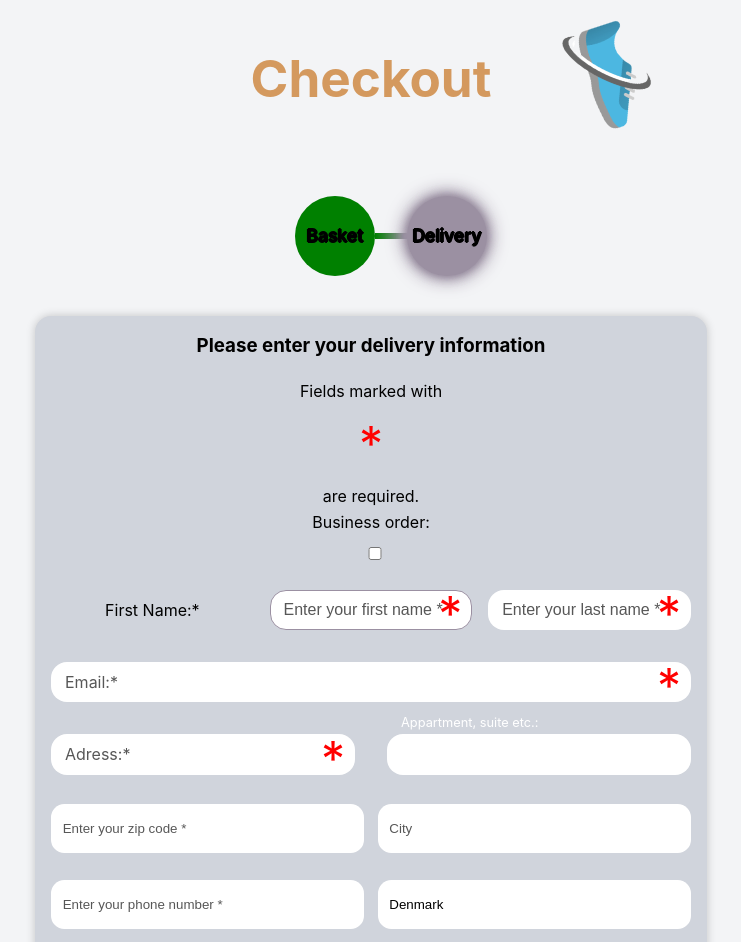
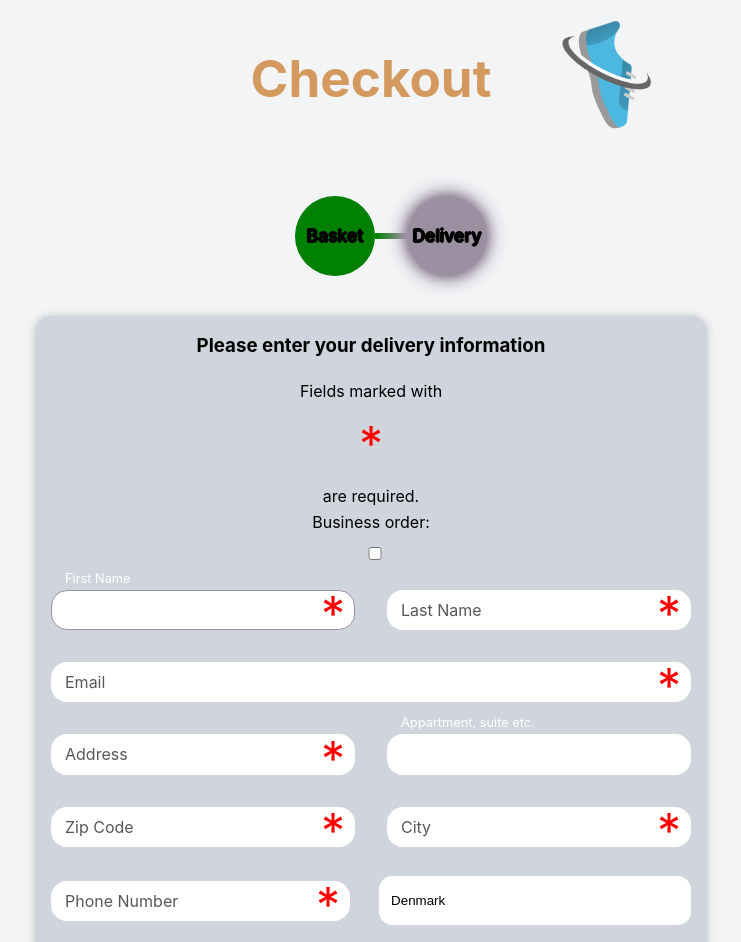
Before and after one commit to Jakob-SA/webstoreFrontend, a React (Vite) app: page /delivery in a window 1280 px wide. Shown: the top 942 px of the page, without its empty margins (269-1010 px from the left). Built offline with nearby package versions, Linux system fonts and the light colour scheme.

Commit message:
Change text in input-boxes of default order to be dynamic

```diff
--- a/src/components/delivery/orderform.tsx
+++ b/src/components/delivery/orderform.tsx
@@ -129,30 +129,28 @@ function Orderform() {
           </div>
         )}
         <div className="duoBox">
-          <label htmlFor="firstName">
-            First Name:<span className="required">*</span>
-          </label>
           <div className="input-wrapper" data-required>
             <input
-              placeholder="Enter your first name *"
               type="text"
               required
               id="firstName"
               name="userFirstName"
               autoFocus
             />
+          <label htmlFor="firstName">
+            First Name<span className="required"></span>
+          </label>
           </div>
-          <label htmlFor="lastName" hidden>
-            Last Name:<span className="required">*</span>
-          </label>
           <div className="input-wrapper" data-required>
             <input
-              placeholder="Enter your last name *"
               type="text"
               required
               id="lastName"
               name="userLastName"
             />
+            <label htmlFor="lastName" hidden>
+            Last Name<span className="required"></span>
+          </label>
           </div>
         </div>
         <div className="input-wrapper" data-required>
@@ -164,19 +162,19 @@ function Orderform() {
             autoComplete="email"
           />
           <label htmlFor="email">
-            Email:<span className="required">*</span>
+            Email<span className="required"></span>
           </label>
         </div>
         <div className="duoBox">
           <div className="input-wrapper" data-required>
             <input type="text" required id="address1" name="user_address1" />
             <label htmlFor="address1" hidden>
-              Adress:<span className="required">*</span>
+              Address<span className="required"></span>
             </label>
           </div>
           <div className="input-wrapper">
             <input type="text" id="adress2" name="user_adress2" />
-            <label htmlFor="adress2">Appartment, suite etc.:</label>
+            <label htmlFor="adress2">Appartment, suite etc.</label>
           </div>
         </div>
 
@@ -187,11 +185,8 @@ function Orderform() {
           onCityChange={setCity}
         />
         <div className="duoBox">
-          <label htmlFor="telephoneNumber" hidden>
-            Phonenumber:<span className="required">*</span>
-          </label>
+        <div className="input-wrapper" data-required>
           <input
-            placeholder="Enter your phone number *"
             type="tel"
             required
             pattern="^(\+45|0045)?\s?(\d{2}\s?){3}\d{2}$" // This is a pattern to validate the phone number to the danish format
@@ -199,6 +194,10 @@ function Orderform() {
             id="telephoneNumber"
             title="Please enter a valid danish phone number"
           ></input>
+          <label htmlFor="telephoneNumber">
+            Phone Number<span className="required"></span>
+          </label>
+          </div>
           <label htmlFor="country" hidden>
             Country: <span className="required">*</span>
           </label>
--- a/src/components/delivery/zipCodeChecker.tsx
+++ b/src/components/delivery/zipCodeChecker.tsx
@@ -39,12 +39,9 @@ export const ZipCodeChecker: React.FC<ZipCodeCheckerProps> = ({
 
   return (
     <div className="duoBox">
-      <label htmlFor="zip" hidden>
-        Zip Code:<span className="required">*</span>
-      </label>
+      <div className="input-wrapper" data-required>
         <input
           type="text"
-        placeholder="Enter your zip code *"
           required
           id="zip"
           name="user_zip"
@@ -55,20 +52,26 @@ export const ZipCodeChecker: React.FC<ZipCodeCheckerProps> = ({
             handleZipCode(e.target.value);
           }}
         />
+      <label htmlFor="zip">
+        Zip Code<span className="required"></span>
+      </label>
+      </div>
       {zipTouched && !validZip && (
-        <p className="zip-error-message">Invalid zip</p>
+        <p className="zip-error-message"></p>
       )}
-      <label htmlFor="city" hidden>
-        City:<span className="required">*</span>
-      </label>
+      <div className="input-wrapper" data-required>
         <input
-        placeholder="City"
           type="text"
           required
           id="city"
           name="user_city"
           value={city}
+          onChange={(e) => onCityChange(e.target.value)}
         />
+      <label htmlFor="city">
+        City<span className="required"></span>
+      </label>
+      </div>
     </div>
   );
 };
```
Lines whose indentation alone changed are shown as unchanged.
